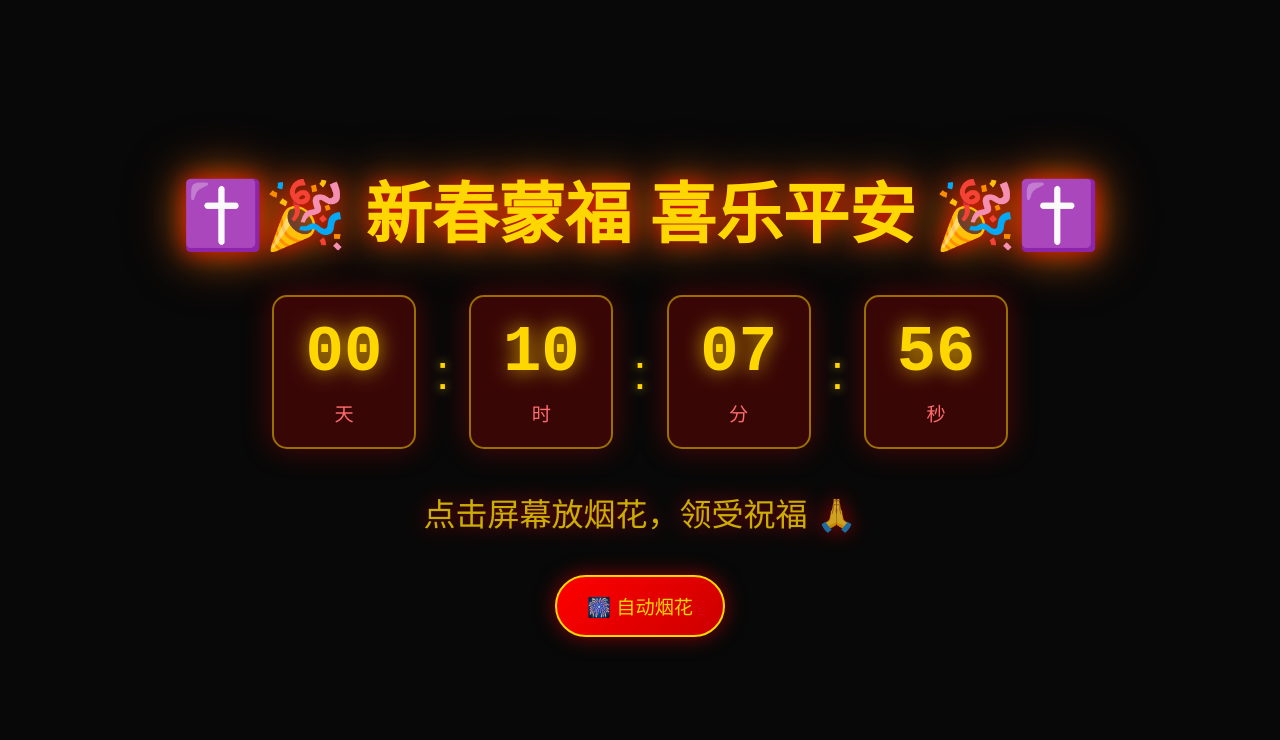
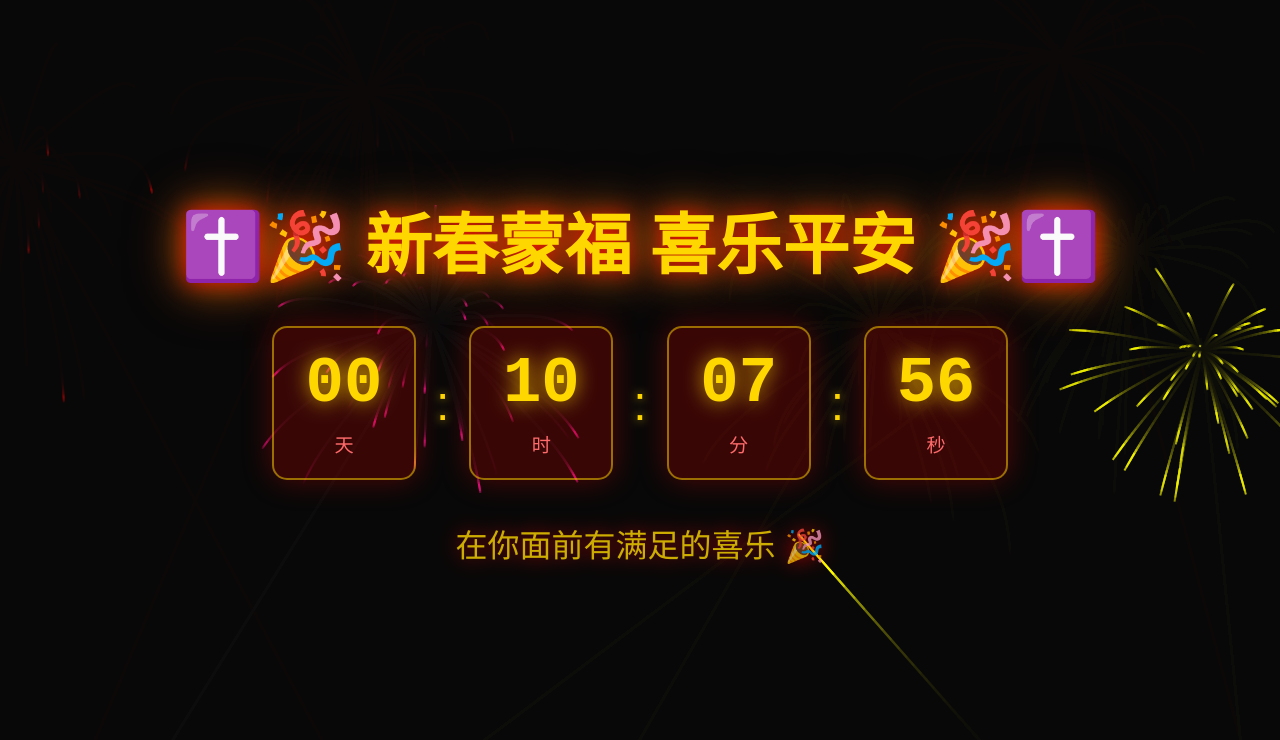
Before and after one commit to zhenda-hub/happy-new-year, a plain HTML site: page index.html in a window 1280 px wide. Drawn offline with Linux system fonts and the light colour scheme.

Commit message:
refactor: optimize layout and interaction
- Remove control buttons for cleaner layout
- Auto-rotate blessing messages every 4 seconds with fade effect
- Enable auto fireworks by default
- Remove click-to-show blessing interaction
- Keep click-to-trigger firework functionality

Co-Authored-By: Claude <noreply@anthropic.com>

```diff
--- a/index.html
+++ b/index.html
@@ -113,59 +113,6 @@
       50% { opacity: 1; }
     }
 
-    .controls {
-      pointer-events: auto;
-      display: flex;
-      gap: 20px;
-    }
-
-    .btn {
-      padding: 15px 30px;
-      font-size: 1.2rem;
-      background: linear-gradient(135deg, #FF0000, #CC0000);
-      color: #FFD700;
-      border: 2px solid #FFD700;
-      border-radius: 50px;
-      cursor: pointer;
-      transition: all 0.3s ease;
-      box-shadow: 0 0 20px rgba(255, 0, 0, 0.5);
-      font-family: 'Microsoft YaHei', 'SimHei', sans-serif;
-    }
-
-    .btn:hover {
-      transform: scale(1.1);
-      box-shadow: 0 0 30px rgba(255, 215, 0, 0.8);
-    }
-
-    .btn.active {
-      background: linear-gradient(135deg, #00AA00, #008800);
-    }
-
-    @keyframes blessingPop {
-      0% {
-        transform: translate(-50%, -50%) scale(0);
-        opacity: 0;
-      }
-      50% {
-        transform: translate(-50%, -50%) scale(1.2);
-        opacity: 1;
-      }
-      100% {
-        transform: translate(-50%, -100%) scale(1);
-        opacity: 0;
-      }
-    }
-
-    .click-blessing {
-      position: fixed;
-      font-size: 28px;
-      color: #FFD700;
-      text-shadow: 0 0 10px rgba(255, 0, 0, 0.8);
-      pointer-events: none;
-      animation: blessingPop 2s ease-out forwards;
-      z-index: 10;
-    }
-
     @media (max-width: 768px) {
       .title {
         font-size: 2rem;
@@ -186,11 +133,6 @@
 
       .blessing {
         font-size: 1.2rem;
-      }
-
-      .btn {
-        padding: 10px 20px;
-        font-size: 1rem;
       }
     }
   </style>
@@ -223,11 +165,7 @@
       </div>
     </div>
 
-    <div class="blessing" id="blessingText">点击屏幕放烟花，领受祝福 🙏</div>
-
-    <div class="controls">
-      <button class="btn" id="autoFirework">🎆 自动烟花</button>
-    </div>
+    <div class="blessing" id="blessingText">愿耶和华赐福给你，保护你 🙏</div>
   </main>
 
   <script>
@@ -420,27 +358,28 @@
       }
     }
 
-    // 点击触发烟花和祝福语
+    // 点击触发烟花
     canvas.addEventListener('click', (e) => {
       const rect = canvas.getBoundingClientRect();
       const x = e.clientX - rect.left;
       const y = e.clientY - rect.top;
 
       launchFirework(canvas.width / 2, canvas.height, x, y);
-      showBlessingAt(e.clientX, e.clientY);
     });
 
-    function showBlessingAt(x, y) {
-      const blessing = BLESSINGS[Math.floor(Math.random() * BLESSINGS.length)];
-      const el = document.createElement('div');
-      el.className = 'click-blessing';
-      el.textContent = blessing;
-      el.style.left = x + 'px';
-      el.style.top = y + 'px';
-      document.body.appendChild(el);
-
-      setTimeout(() => el.remove(), 2000);
+    // 祝福语自动轮播
+    function startBlessingRotation() {
+      const blessingEl = document.getElementById('blessingText');
+      setInterval(() => {
+        const blessing = BLESSINGS[Math.floor(Math.random() * BLESSINGS.length)];
+        blessingEl.style.opacity = '0';
+        setTimeout(() => {
+          blessingEl.textContent = blessing;
+          blessingEl.style.opacity = '1';
+        }, 500);
+      }, 4000);  // 每4秒切换
     }
+    startBlessingRotation();
 
     // 倒计时
     const targetDate = new Date('2026-02-17T00:00:00').getTime();
@@ -496,20 +435,8 @@
     setInterval(updateCountdown, 1000);
     updateCountdown();
 
-    // 自动烟花开关
-    let autoFireworkEnabled = false;
-    const autoFireworkBtn = document.getElementById('autoFirework');
-
-    autoFireworkBtn.addEventListener('click', () => {
-      autoFireworkEnabled = !autoFireworkEnabled;
-      if (autoFireworkEnabled) {
-        autoFireworkBtn.textContent = '🎆 停止自动';
-        autoFireworkBtn.classList.add('active');
-      } else {
-        autoFireworkBtn.textContent = '🎆 自动烟花';
-        autoFireworkBtn.classList.remove('active');
-      }
-    });
+    // 自动烟花默认开启
+    let autoFireworkEnabled = true;
 
     // 启动动画
     animate();
```
